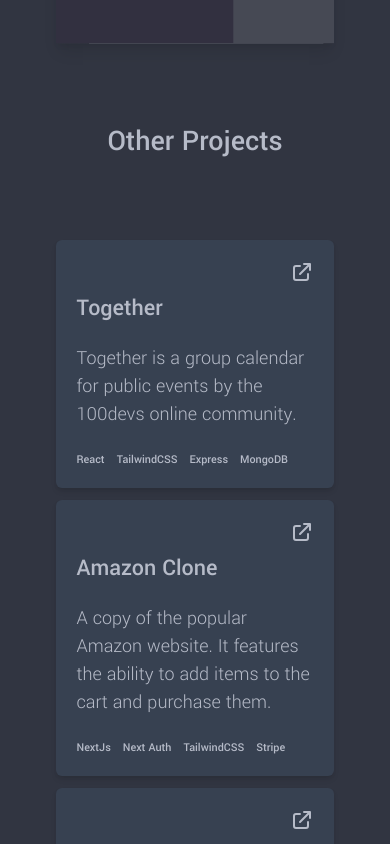
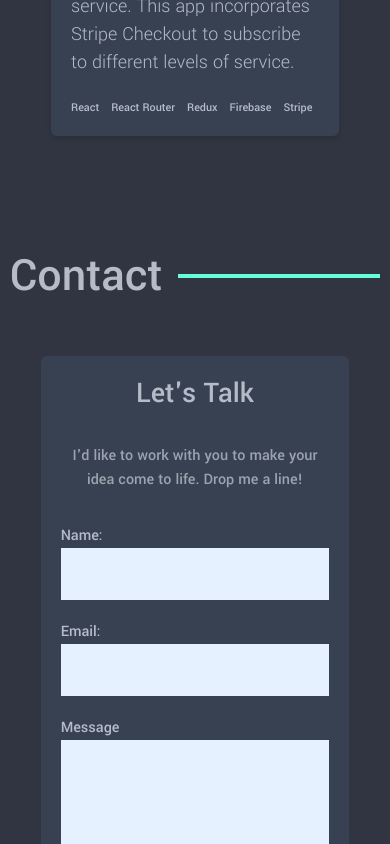
Before and after one commit to luciousmc/portfolio_v2, a Next.js app: page / in a window 390 px wide. Shown: the part 5220-6064 px from the top of the page. Built offline with nearby package versions, Linux system fonts and the light colour scheme; some icons are missing.

Commit message:
style: add responsive values for smaller screens

```diff
--- a/pages/index.js
+++ b/pages/index.js
@@ -6,6 +6,7 @@ import SocialBox from '@components/SocialBox';
 import AboutSection from '@components/AboutSection';
 import SideMenu from '@components/SideMenu';
 import FeaturedProject from '@components/FeaturedProject';
+import ContactSection from '@components/ContactSection';
 
 export default function Home() {
   return (
@@ -20,8 +21,8 @@ export default function Home() {
 
       <SideMenu />
 
-      <main className='max-w-7xl px-8 mx-auto'>
-        <div className='flex flex-col w-[85%] mx-auto'>
+      <main className='max-w-7xl pb-14 md:px-8 mx-auto'>
+        <div className='flex flex-col w-[95%] md:w-[85%] mx-auto'>
           <HeroSection />
 
           <SocialBox />
@@ -35,7 +36,7 @@ export default function Home() {
           </Section>
 
           <Section id='Contact' title='Contact'>
-            This is the contact section
+            <ContactSection />
           </Section>
         </div>
       </main>
```
